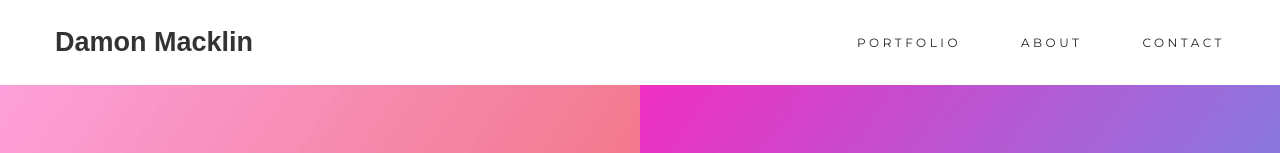
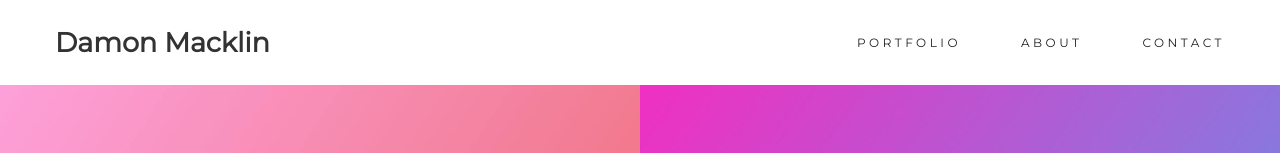
Before and after one commit to macklindamon/macklindamon.github.io, a plain HTML site: page index.html in a window 1280 px wide. Shown: the top 153 px of the page. Drawn offline with Linux system fonts and the light colour scheme.

Commit message:
Update main.css

```diff
--- a/css/main.css
+++ b/css/main.css
@@ -101,7 +101,7 @@ header{
   background:#333;
   -webkit-background-clip: text;
   -webkit-text-fill-color: transparent;
-	font-family: 'Poppins', sans-serif;
+	font-family: 'Montserrat', sans-serif;
 	font-size: 2.7em;
 	font-weight: 600;
 	letter-spacing: 0;
```
